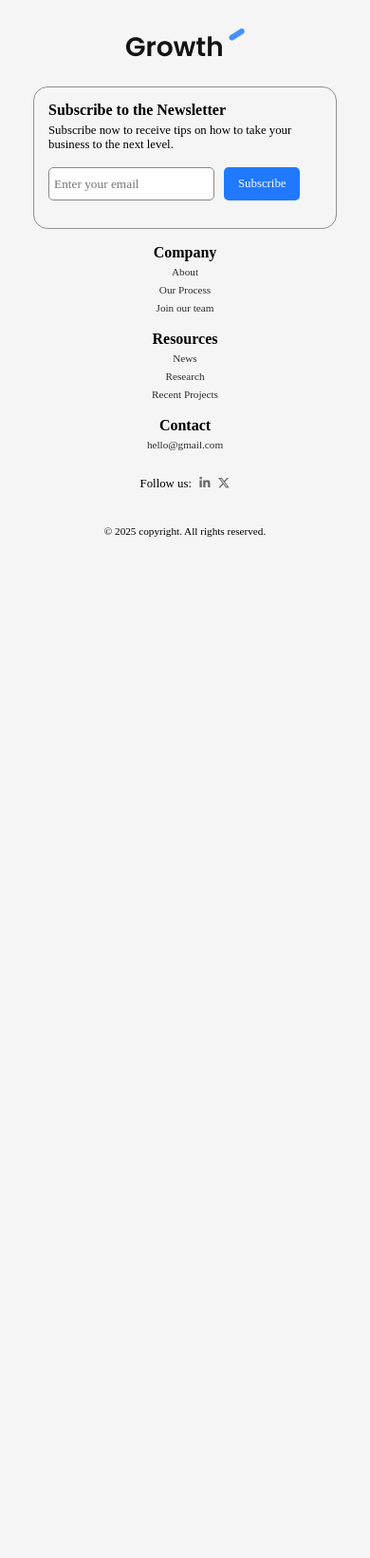
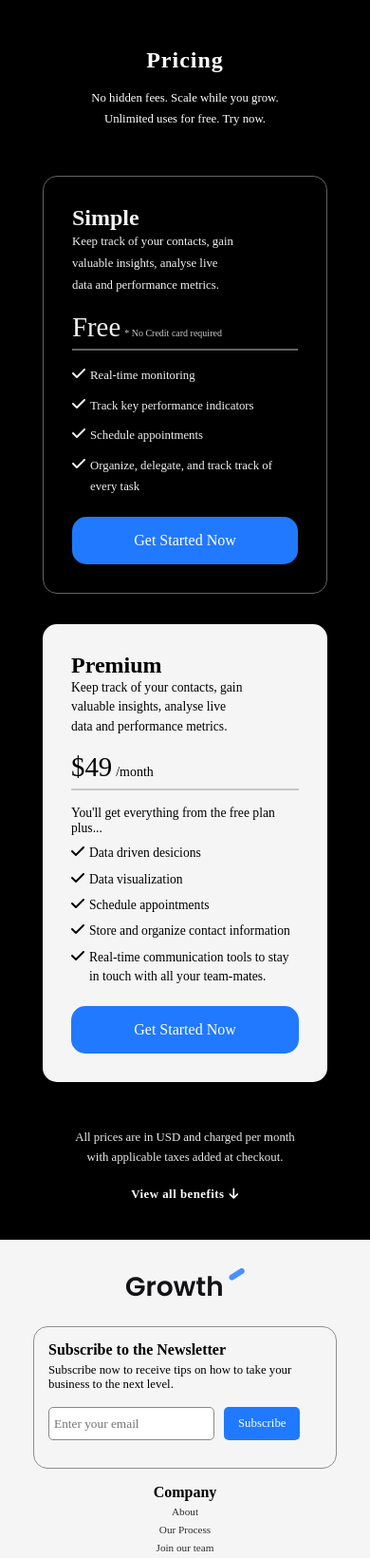
Before and after one commit to Ganesh-Kumatole/SAAS-landing-page, a plain HTML site: page index.html in a window 390 px wide. Shown: the top 1640 px of the page at 95% size. Before the commit the page ends 844 px from the top, so only its background shows below. Drawn offline with Linux system fonts and the light colour scheme.

Commit message:
Made Pricing Responsive

```diff
--- a/style.css
+++ b/style.css
@@ -300,8 +300,10 @@ ul .log-in a:hover {
 .pricing .container {
   margin: 0px auto;
   max-width: 700px;
-  height: 850px;
+  height: auto;
   padding-top: 50px;
+  padding-bottom: 20px;
+  padding: 50px 10px 20px 10px;
 }
 
 .pricing-heading {
@@ -314,6 +316,8 @@ ul .log-in a:hover {
 
 .free-trial-msg {
   text-align: center;
+  text-wrap: balance;
+  line-height: 1.7;
   font-size: 0.8rem;
   margin-bottom: 1rem;
 }
@@ -333,13 +337,13 @@ ul .log-in a:hover {
 }
 
 .free-plan {
-  height: 485px;
+  height: auto;
   padding: 30px;
   border: 1px solid rgb(100, 100, 100);
   color: rgb(240, 240, 240);
 }
 .paid-plan {
-  height: 100%;
+  height: auto;
   background-color: rgb(245, 245, 245);
   color: #000000;
   padding: 30px;
@@ -460,6 +464,8 @@ ul .log-in a:hover {
 
 .pricing-note {
   text-align: center;
+  text-wrap: balance;
+  line-height: 1.7;
   font-size: 0.8rem;
   color: rgb(232, 232, 232);
 }
@@ -472,7 +478,7 @@ ul .log-in a:hover {
 
   font-size: 0.8rem;
   font-weight: 600;
-  margin-top: 1rem;
+  margin: 20px 0px;
   letter-spacing: 0.5px;
 }
 .features-comparison:hover {
@@ -592,12 +598,25 @@ footer .copyright {
 
 /* Approach: Pick a section & make it responsive across all devices rather than trying to make all the sections responsive for a particular screen-size. */
 
+/* Responsive: Tablets */
+
 @media screen and (max-width: 800px) and (min-width: 500px) {
+  /* Pricing Section */
+
+  .price-plans {
+    grid-template-columns: 1fr;
+    justify-items: center;
+    gap: 2rem;
+  }
+  .plan-option {
+    max-width: 300px;
+  }
+
   /* Footer */
+
   footer .container {
     height: 400px;
   }
-
   .footer-content {
     grid-template-columns: none;
     grid-template-rows: none;
@@ -605,7 +624,6 @@ footer .copyright {
       "form form form"
       "company-info resources-info contact-info";
   }
-
   .newsletter-form {
     grid-area: form;
   }
@@ -620,10 +638,22 @@ footer .copyright {
   }
 }
 
+/* Responsive: Mobile */
+
 @media screen and (max-width: 500px) {
+  /* Pricing */
+
+  .price-plans {
+    grid-template-columns: 1fr;
+    justify-items: center;
+    gap: 2rem;
+  }
+  .plan-option {
+    max-width: 300px;
+  }
+
   /* Footer */
 
-  .pricing,
   .vsl,
   .testimonial,
   .hero,
@@ -640,12 +670,10 @@ footer .copyright {
     align-items: center;
     gap: 1rem;
   }
-
   .footer-content {
     grid-template-columns: 1fr;
     padding: 0px 5px;
   }
-
   .footer-content ul {
     display: flex;
     flex-direction: column;
```
